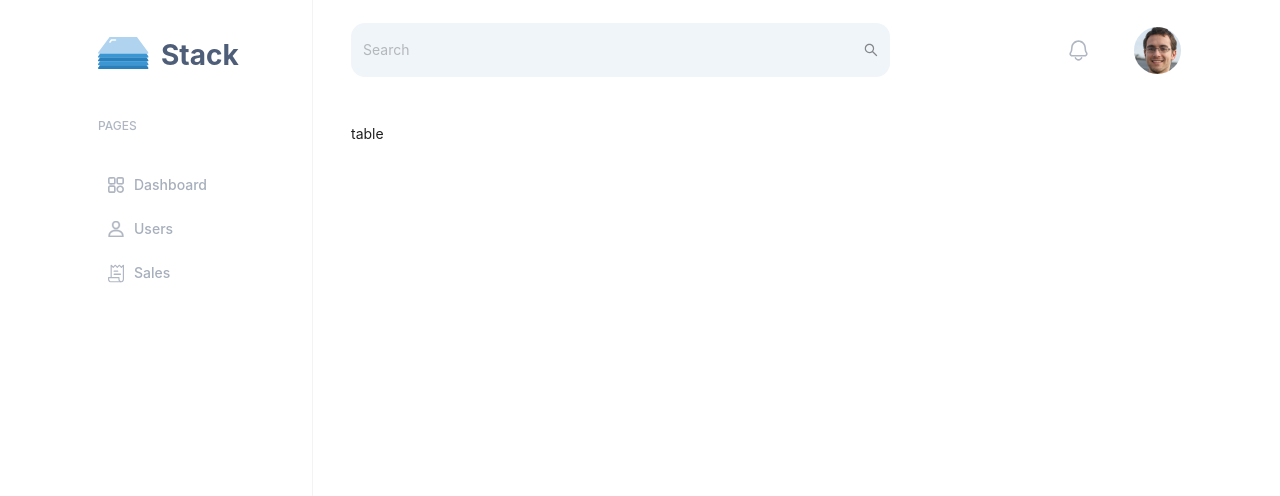
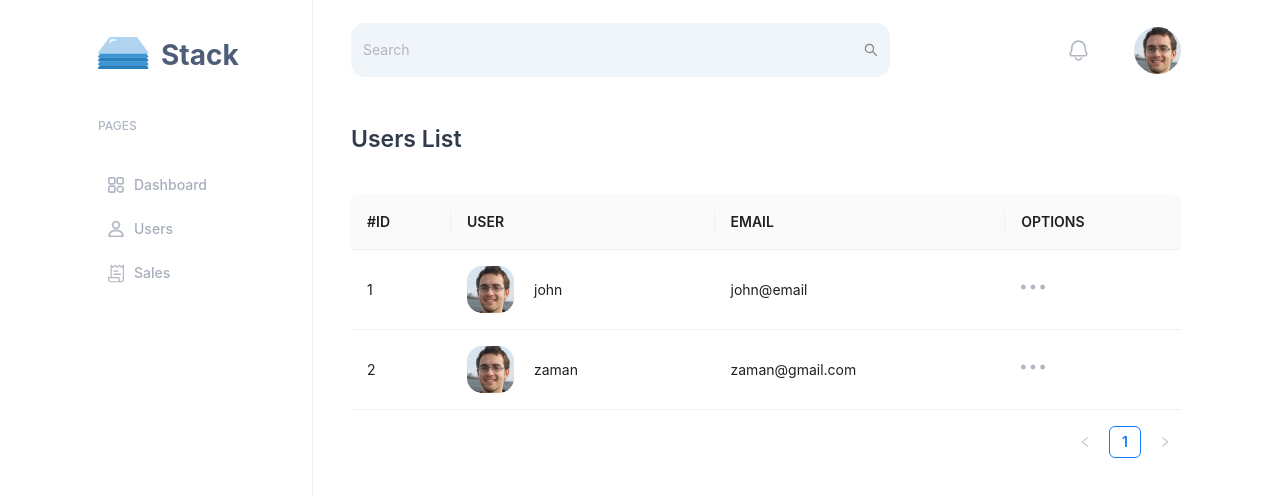
Before and after one commit to kamruzzaman-dev/TASK-M360ICT, a React (Vite) app: page /dashboard/users in a window 1280 px wide. Shown: the top 496 px of the page. Built offline with nearby package versions, Linux system fonts and the light colour scheme.

Commit message:
desgin: table layout done

```diff
--- a/src/component/dashboard/user/UserTableList.tsx
+++ b/src/component/dashboard/user/UserTableList.tsx
@@ -1,8 +1,108 @@
+import { Table } from "antd";
+import type { TableColumnsType } from "antd";
+import { useState } from "react";
 
-const UserTableList = () => {
+interface DataType {
+    id?: number;
+    name: string;
+    image?: string;
+    email: string;
+    options: string;
+}
+
+const columns: TableColumnsType<DataType> = [
+    {
+        title: "#ID",
+        dataIndex: "id",
+        key: "id",
+        width: 100,
+        render: (_text, _record, index) => {
+            return `${index + 1}`;
+        },
+    },
+    {
+        title: "USER",
+        dataIndex: "name",
+        key: "id",
+        render: (name: string, record: DataType) => (
+            <div
+                style={{
+                    display: "flex",
+                    alignItems: "center",
+                }}
+            >
+                <img
+                    style={{
+                        borderRadius: "15px",
+                        marginRight: "20px",
+                    }}
+                    src={record.image}
+                    alt=""
+                />
+                {name}
+            </div>
+        ),
+    },
+
+    {
+        title: "EMAIL",
+        dataIndex: "email",
+        key: "email",
+        render: (email: string) => {
+            return <p>{email}</p>
+        },
+    },
+    {
+        title: "OPTIONS",
+        dataIndex: "options",
+        key: "options",
+        render: (options: string) => {
+            return <img src={options} alt="" />
+        },
+    },
+];
+
+const fakeData: DataType[] = [
+    {
+        name: "john",
+        image: "../../../../public/assets/images/image.png",
+        email: "john@email",
+        options: "../../../../public/assets/icons/more.svg"
+    },
+    {
+        name: "zaman",
+        image: "../../../../public/assets/images/image.png",
+        email: "zaman@gmail.com",
+        options: "../../../../public/assets/icons/more.svg"
+    }
+]
+
+const UserTableList: React.FC = () => {
+
+    const [currentPage, setCurrentPage] = useState<number>(1);
+    const [currentLimit, setCurrentLimit] = useState<number>(7);
+
     return (
         <div>
-            table
+            <Table bordered={false}
+                columns={columns}
+                dataSource={fakeData}
+                scroll={{ x: true }}
+                pagination={{
+                    current: currentPage,
+                    pageSize: currentLimit,
+                    defaultCurrent: 1,
+                    pageSizeOptions: ["5", "10", "20"],
+                    onChange: (page, pageSize) => {
+                        setCurrentPage(page);
+                        setCurrentLimit(pageSize);
+                    },
+                    onShowSizeChange: (current, size) => {
+                        setCurrentPage(current);
+                        setCurrentLimit(size);
+                    },
+                    showSizeChanger: false,
+                }} />
         </div>
     );
 };
--- a/src/component/dashboard/user/index.tsx
+++ b/src/component/dashboard/user/index.tsx
@@ -1,8 +1,10 @@
+import Title from "../../title/Index";
 import UserTableList from "./UserTableList";
 
 const User = () => {
     return (
         <div>
+            <Title title={'Users List'} />
             <UserTableList />
         </div>
     );
```
Also changed, not shown: public/assets/icons/more.svg (added).
